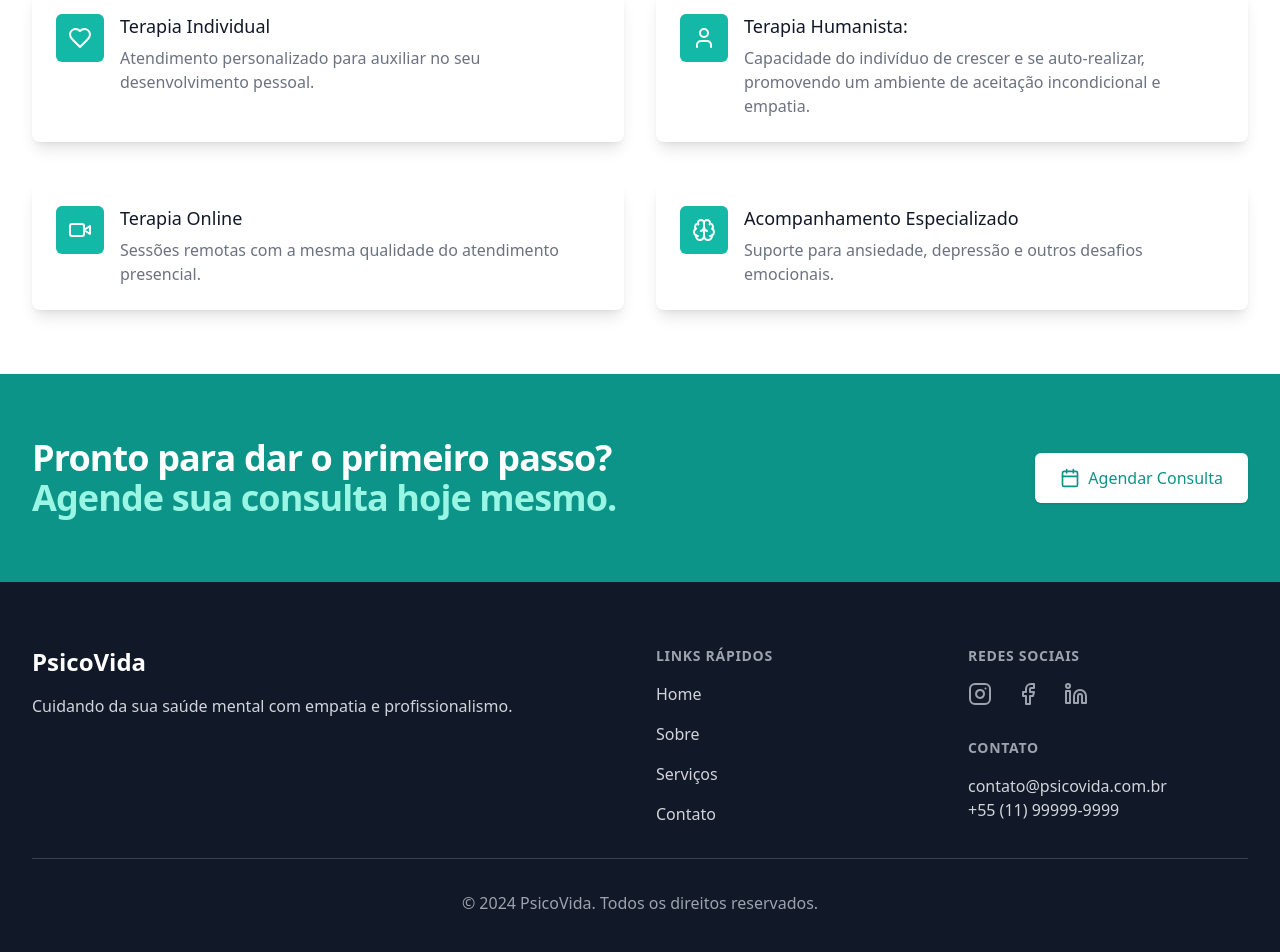
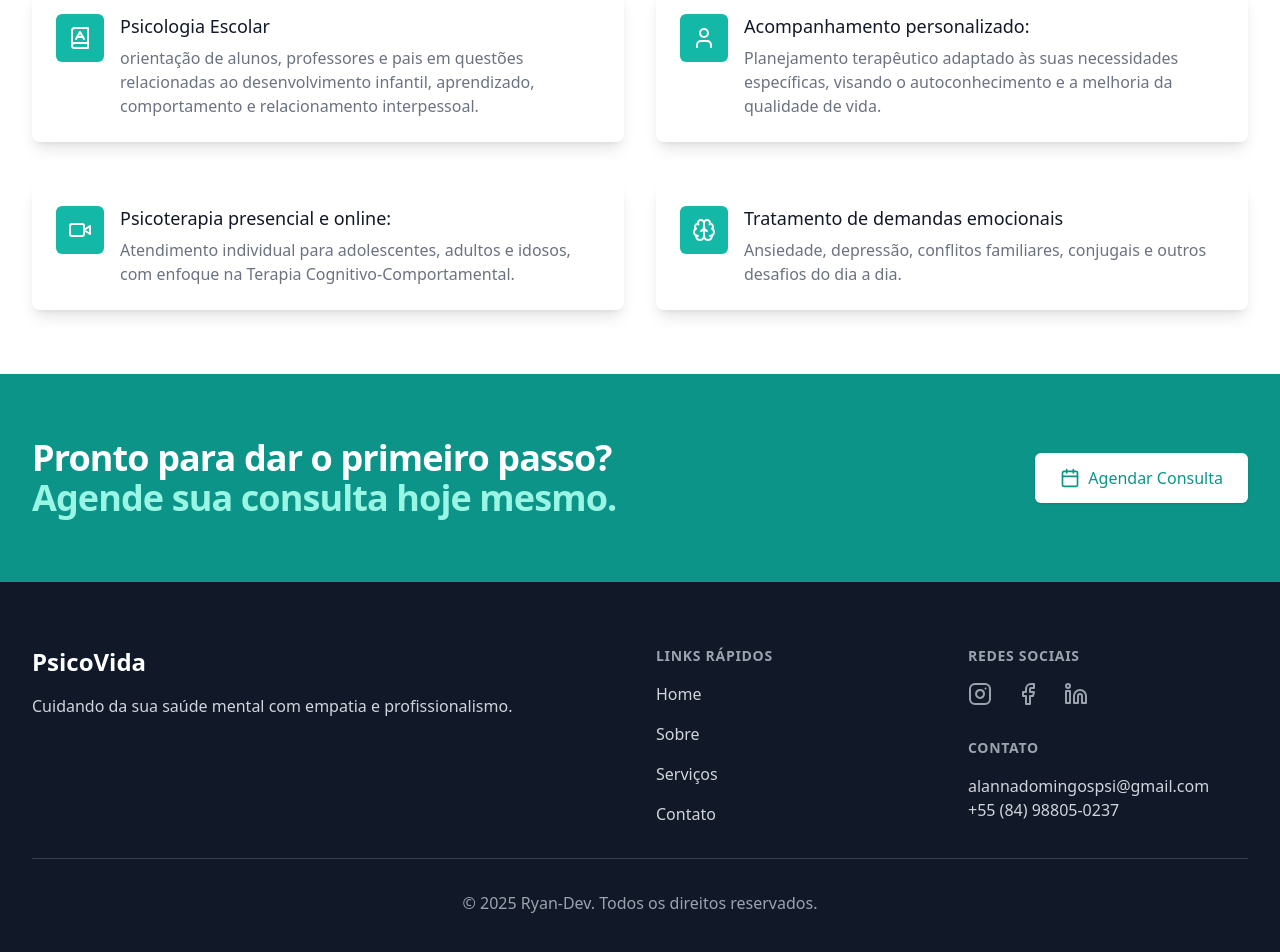
Before and after one commit to andersonryan132/landing-page---Alanna, a React (Vite) app: page / in a window 1280 px wide. Shown: the part 2184-3136 px from the top of the page. Built offline with nearby package versions, Linux system fonts and the light colour scheme.

Commit message:
atualizações basicas

```diff
--- a/src/components/Footer.tsx
+++ b/src/components/Footer.tsx
@@ -40,8 +40,8 @@ const Footer = () => {
             <div className="mt-8">
               <h3 className="text-sm font-semibold text-gray-400 tracking-wider uppercase">Contato</h3>
               <p className="mt-4 text-base text-gray-300">
-                contato@psicovida.com.br<br />
-                +55 (11) 99999-9999
+              alannadomingospsi@gmail.com<br />
+                +55 (84) 98805-0237
               </p>
             </div>
           </div>
@@ -49,7 +49,7 @@ const Footer = () => {
 
         <div className="mt-8 border-t border-gray-700 pt-8">
           <p className="text-base text-gray-400 text-center">
-            © 2024 PsicoVida. Todos os direitos reservados.
+            © 2025 Ryan-Dev. Todos os direitos reservados.
           </p>
         </div>
       </div>
--- a/src/components/Services.tsx
+++ b/src/components/Services.tsx
@@ -1,25 +1,25 @@
 import React from 'react';
-import { User, Heart, Video, Brain } from 'lucide-react';
+import { User, Video, Brain, BookA } from 'lucide-react';
 
 const services = [
   {
-    title: 'Terapia Individual',
-    description: 'Atendimento personalizado para auxiliar no seu desenvolvimento pessoal.',
-    icon: Heart,
+    title: 'Psicologia Escolar',
+    description: 'orientação de alunos, professores e pais em questões relacionadas ao desenvolvimento infantil, aprendizado, comportamento e relacionamento interpessoal.',
+    icon: BookA,
   },
   {
-    title: 'Terapia Humanista:',
-    description: 'Capacidade do indivíduo de crescer e se auto-realizar, promovendo um ambiente de aceitação incondicional e empatia.',
+    title: 'Acompanhamento personalizado:',
+    description: 'Planejamento terapêutico adaptado às suas necessidades específicas, visando o autoconhecimento e a melhoria da qualidade de vida.',
     icon: User,
   },
   {
-    title: 'Terapia Online',
-    description: 'Sessões remotas com a mesma qualidade do atendimento presencial.',
+    title: 'Psicoterapia presencial e online:',
+    description: 'Atendimento individual para adolescentes, adultos e idosos, com enfoque na Terapia Cognitivo-Comportamental.',
     icon: Video,
   },
   {
-    title: 'Acompanhamento Especializado',
-    description: 'Suporte para ansiedade, depressão e outros desafios emocionais.',
+    title: 'Tratamento de demandas emocionais',
+    description: 'Ansiedade, depressão, conflitos familiares, conjugais e outros desafios do dia a dia.',
     icon: Brain,
   },
 ];
```
